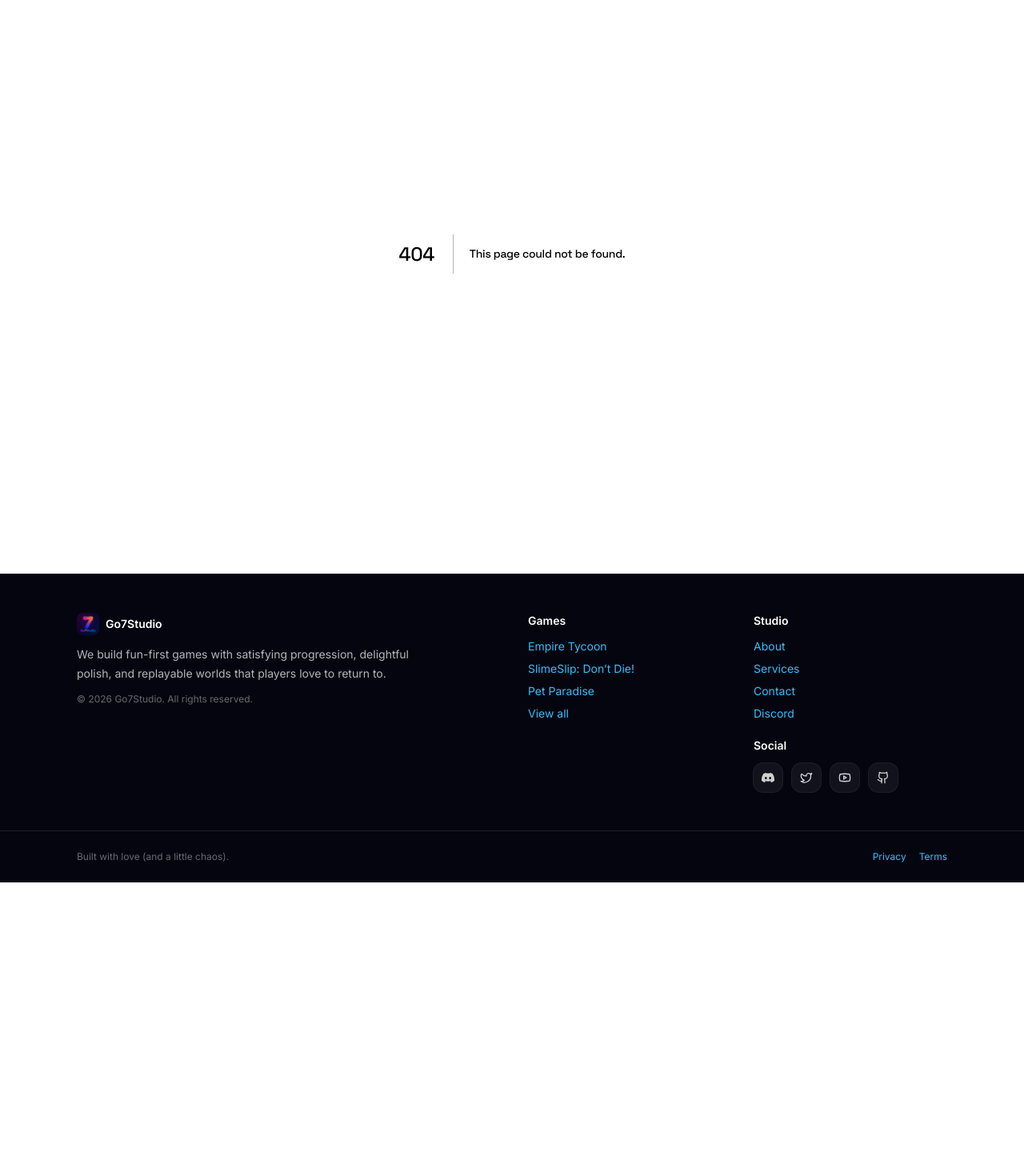
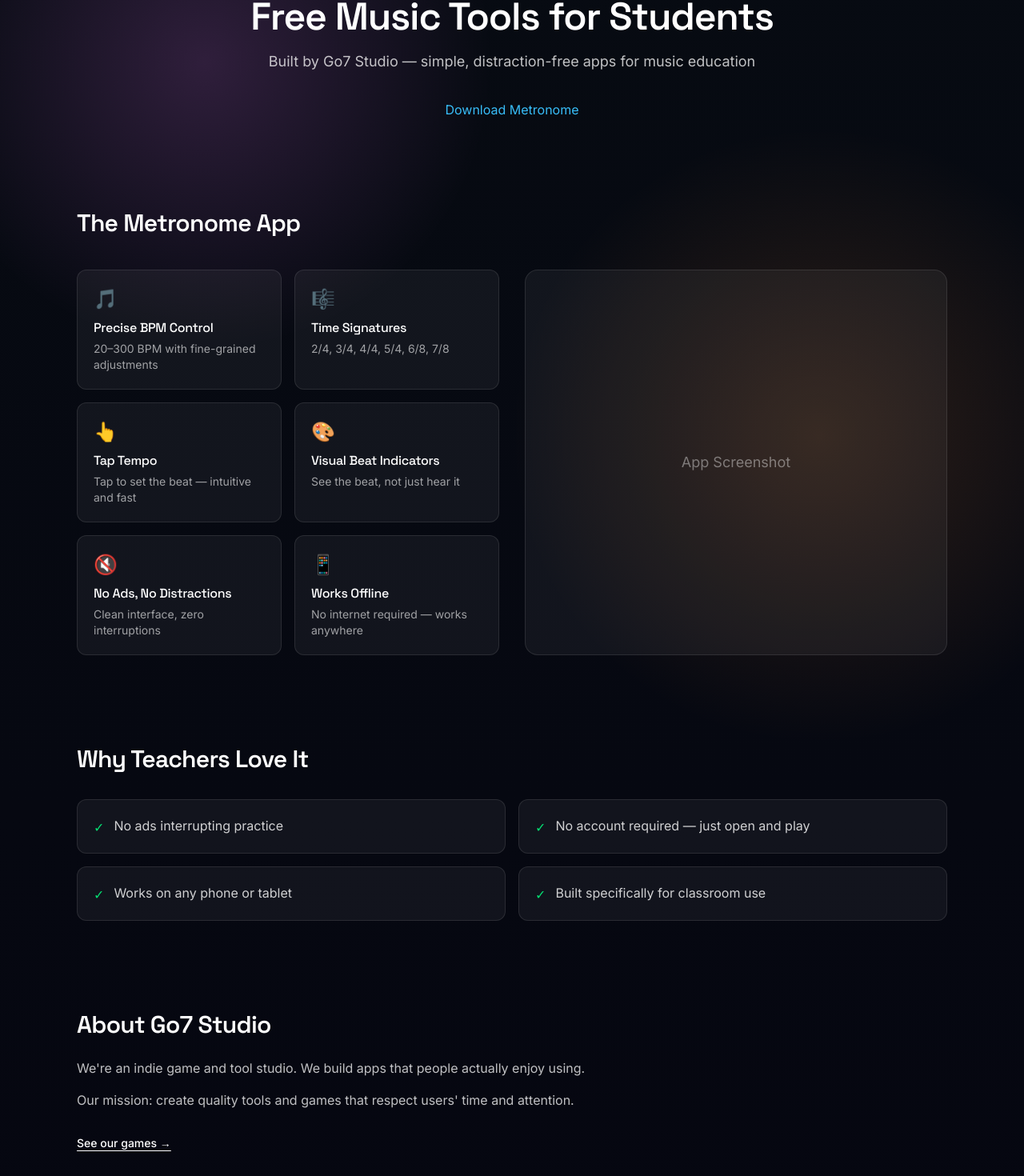
Before and after one commit to SteveMLC/go7studio-website, a Next.js app: page /education in a window 1280 px wide. Before the commit this address had no page. Shown: the part 156-1626 px from the top of the page at 80% size. Before the commit the page ends 1259 px from the top, so only its background shows below. Built offline with nearby package versions, Linux system fonts and the light colour scheme.

Commit message:
Add /education landing page for school outreach

```diff
--- /dev/null
+++ b/src/app/education/page.tsx
@@ -0,0 +1,127 @@
+import type { Metadata } from "next";
+import Link from "next/link";
+
+export const metadata: Metadata = {
+  title: "Free Music Tools for Education | Go7 Studio",
+  description:
+    "Free, ad-free metronome app built for music classrooms. Precise BPM control, tap tempo, time signatures, and offline support — no account required.",
+  alternates: { canonical: "/education" },
+};
+
+const features = [
+  { icon: "🎵", title: "Precise BPM Control", desc: "20–300 BPM with fine-grained adjustments" },
+  { icon: "🎼", title: "Time Signatures", desc: "2/4, 3/4, 4/4, 5/4, 6/8, 7/8" },
+  { icon: "👆", title: "Tap Tempo", desc: "Tap to set the beat — intuitive and fast" },
+  { icon: "🎨", title: "Visual Beat Indicators", desc: "See the beat, not just hear it" },
+  { icon: "🔇", title: "No Ads, No Distractions", desc: "Clean interface, zero interruptions" },
+  { icon: "📱", title: "Works Offline", desc: "No internet required — works anywhere" },
+];
+
+const teacherReasons = [
+  "No ads interrupting practice",
+  "No account required — just open and play",
+  "Works on any phone or tablet",
+  "Built specifically for classroom use",
+];
+
+export default function EducationPage() {
+  return (
+    <div className="container-px py-14 sm:py-20">
+      {/* Hero */}
+      <header className="mx-auto max-w-3xl text-center">
+        <h1 className="text-4xl font-semibold tracking-tight text-white sm:text-5xl">
+          Free Music Tools for Students
+        </h1>
+        <p className="mt-4 text-lg leading-8 text-white/75">
+          Built by Go7 Studio — simple, distraction-free apps for music education
+        </p>
+        <div className="mt-8 flex flex-wrap justify-center gap-4">
+          <a
+            href="#"
+            className="btn-primary inline-flex items-center gap-2 text-base"
+          >
+            Download Metronome
+          </a>
+        </div>
+      </header>
+
+      {/* The Metronome App */}
+      <section className="mt-20 sm:mt-28">
+        <h2 className="text-2xl font-semibold tracking-tight text-white sm:text-3xl">
+          The Metronome App
+        </h2>
+        <div className="mt-10 grid gap-8 lg:grid-cols-2">
+          <div className="grid gap-4 sm:grid-cols-2">
+            {features.map((f) => (
+              <div
+                key={f.title}
+                className="rounded-xl border border-white/10 bg-white/5 p-5"
+              >
+                <span className="text-2xl">{f.icon}</span>
+                <h3 className="mt-2 font-medium text-white">{f.title}</h3>
+                <p className="mt-1 text-sm text-white/60">{f.desc}</p>
+              </div>
+            ))}
+          </div>
+          <div className="flex items-center justify-center rounded-2xl border border-white/10 bg-white/5 p-10">
+            <span className="text-lg text-white/40">App Screenshot</span>
+          </div>
+        </div>
+      </section>
+
+      {/* Why Teachers Love It */}
+      <section className="mt-20 sm:mt-28">
+        <h2 className="text-2xl font-semibold tracking-tight text-white sm:text-3xl">
+          Why Teachers Love It
+        </h2>
+        <ul className="mt-8 grid gap-4 sm:grid-cols-2">
+          {teacherReasons.map((reason) => (
+            <li
+              key={reason}
+              className="flex items-start gap-3 rounded-xl border border-white/10 bg-white/5 p-5"
+            >
+              <span className="mt-0.5 text-green-400">✓</span>
+              <span className="text-white/80">{reason}</span>
+            </li>
+          ))}
+        </ul>
+      </section>
+
+      {/* About Go7 Studio */}
+      <section className="mt-20 sm:mt-28">
+        <h2 className="text-2xl font-semibold tracking-tight text-white sm:text-3xl">
+          About Go7 Studio
+        </h2>
+        <div className="mt-6 max-w-2xl space-y-4 text-white/75">
+          <p>
+            We're an indie game and tool studio. We build apps that people
+            actually enjoy using.
+          </p>
+          <p>
+            Our mission: create quality tools and games that respect users' time
+            and attention.
+          </p>
+          <Link
+            href="/games"
+            className="mt-4 inline-block text-sm font-medium text-white underline underline-offset-4 hover:text-white/80"
+          >
+            See our games →
+          </Link>
+        </div>
+      </section>
+
+      {/* Footer CTA */}
+      <section className="mt-20 rounded-2xl border border-white/10 bg-white/5 p-8 text-center sm:mt-28 sm:p-12">
+        <p className="text-lg font-medium text-white">
+          Using our metronome in your classroom? We'd love to hear about it!
+        </p>
+        <a
+          href="mailto:contact@go7studio.com"
+          className="mt-4 inline-block text-sm font-medium text-white underline underline-offset-4 hover:text-white/80"
+        >
+          contact@go7studio.com
+        </a>
+      </section>
+    </div>
+  );
+}
--- a/src/components/layout/Header.tsx
+++ b/src/components/layout/Header.tsx
@@ -8,6 +8,7 @@
   { href: "/", label: "Home" },
   { href: "/games", label: "Games" },
   { href: "/services", label: "Services" },
+  { href: "/education", label: "Education" },
   { href: "/#about", label: "About" },
   { href: "/contact", label: "Contact" },
 ];
```
